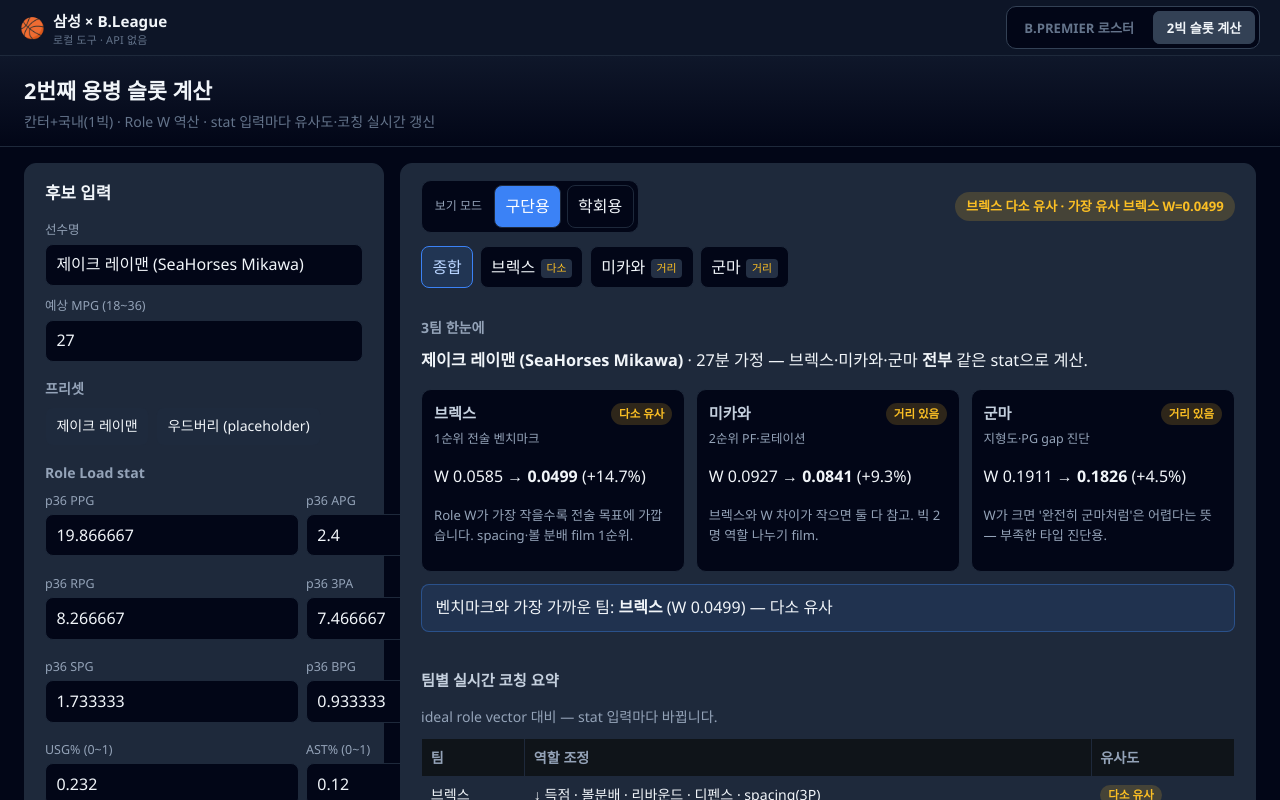
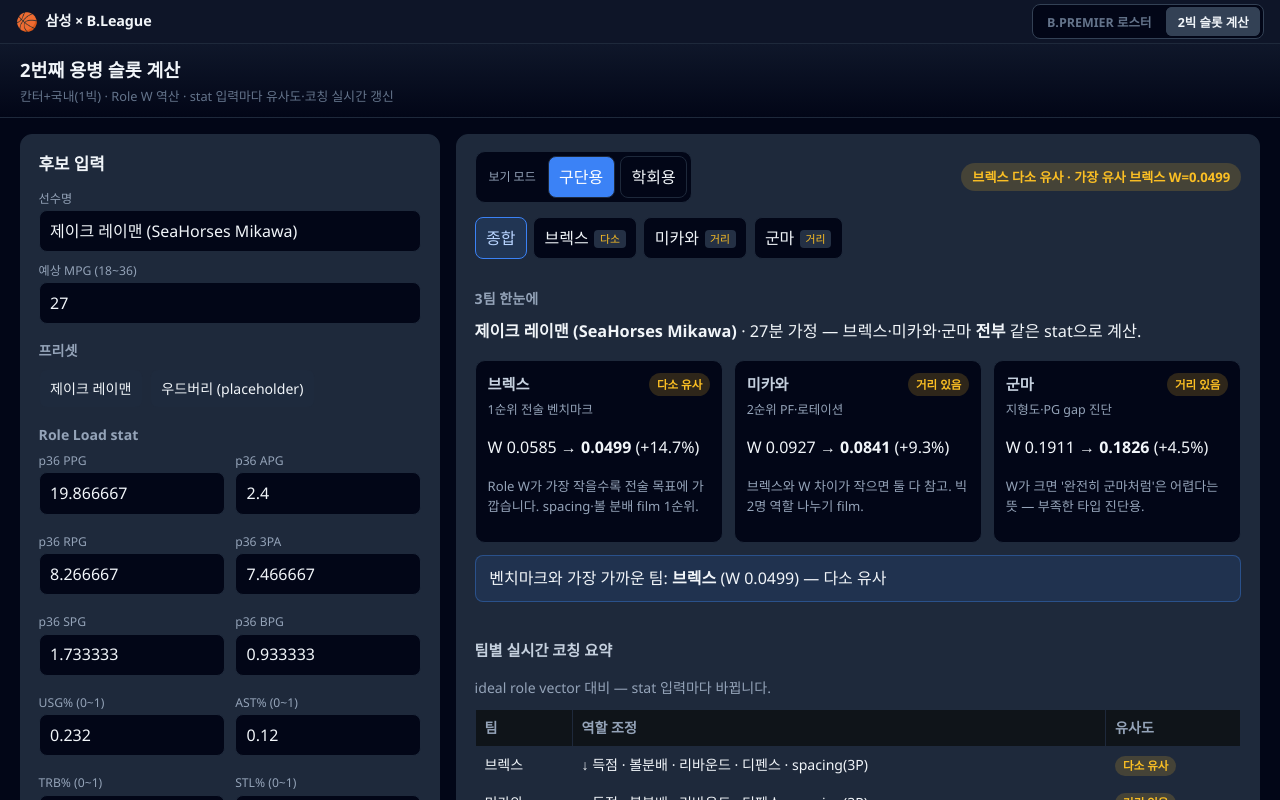
Before and after one commit to 2021147566/bleague-viewer, a React (Vite) app: page /calc in a window 1280 px wide. Shown: the top 800 px of the page. Built offline with nearby package versions, Linux system fonts and the light colour scheme.

Commit message:
Slim site nav and fix roster/calc layout sizing
Remove API subtitle, compact single-row nav, restore larger player cards, and widen calc stat grid so right column inputs no longer clip.

```diff
--- a/AppShell.jsx
+++ b/AppShell.jsx
@@ -10,11 +10,10 @@
     <div className="site-shell">
       <header className="site-nav">
         <NavLink to="/" className="site-brand">
-          <span className="icon">🏀</span>
-          <span>
-            삼성 × B.League
-            <small>로컬 도구 · API 없음</small>
+          <span className="icon" aria-hidden="true">
+            🏀
           </span>
+          <span className="site-brand-text">삼성 × B.League</span>
         </NavLink>
         <nav className="site-nav-links" aria-label="주 메뉴">
           {LINKS.map(({ to, label, end }) => (
--- a/index.css
+++ b/index.css
@@ -11,9 +11,9 @@
   z-index: 90;
   display: flex;
   align-items: center;
-  gap: 1rem;
+  gap: 0.85rem;
   flex-wrap: wrap;
-  padding: 0.85rem 1.25rem;
+  padding: 0.55rem 1rem;
   background: var(--bg-elevated);
   border-bottom: 1px solid var(--border);
 }
@@ -60,7 +60,7 @@
   background: var(--bg-elevated);
   border-bottom: 1px solid var(--border);
   position: sticky;
-  top: calc(var(--nav-h) + 58px);
+  top: calc(var(--nav-h) + 46px);
   z-index: 80;
 }
 
@@ -70,7 +70,7 @@
 }
 
 .roster-team-tabs button {
-  padding: 0.65rem 0.9rem;
+  padding: 0.5rem 0.8rem;
   border: none;
   cursor: pointer;
   display: flex;
@@ -123,3 +123,15 @@
 .calc-page {
   min-height: calc(100vh - var(--nav-h));
 }
+
+.roster-player-grid {
+  display: grid;
+  grid-template-columns: repeat(auto-fill, minmax(200px, 1fr));
+  gap: 14px;
+}
+
+@media (min-width: 1200px) {
+  .roster-player-grid {
+    grid-template-columns: repeat(auto-fill, minmax(220px, 1fr));
+  }
+}
--- a/pages/RosterPage.jsx
+++ b/pages/RosterPage.jsx
@@ -199,7 +199,7 @@
         }} title={headerLabel}>{headerLabel}</span>
         <span style={{ color: team.accent, fontSize: "12px", fontWeight: 800, flexShrink: 0 }}>#{player.number}</span>
       </div>
-      <div style={{ height: "172px", overflow: "hidden", background: "#0a0f1a" }}>
+      <div style={{ height: "200px", overflow: "hidden", background: "#0a0f1a" }}>
         {hasPhoto ? (
           <img src={player.photo_url} alt={player.name_korean} loading="lazy" onError={() => setImgErr(true)}
             style={{ width: "100%", height: "100%", objectFit: "cover", objectPosition: "top center" }} />
@@ -323,7 +323,7 @@
           </div>
 
           <div style={{ padding: "20px 22px" }}>
-            <div style={{ display: "grid", gridTemplateColumns: "repeat(auto-fill, minmax(155px, 1fr))", gap: "12px" }}>
+            <div className="roster-player-grid">
               {players.map((pl, i) => (
                 <PlayerCard key={pl.player_id} player={pl} team={sel} idx={i} sortBy={sortBy} role={playerRole(pl.player_id)} />
               ))}
--- a/research/calc/css/style.css
+++ b/research/calc/css/style.css
@@ -7,21 +7,21 @@
 }
 
 .calc-app .calc-hero {
-  padding: 1.1rem 1.5rem 0.85rem;
+  padding: 0.75rem 1.25rem 0.65rem;
   border-bottom: 1px solid var(--border);
   background: linear-gradient(180deg, var(--bg-elevated), var(--bg));
 }
 
 .calc-app .calc-hero h1 {
-  margin: 0 0 0.25rem;
-  font-size: 1.35rem;
+  margin: 0 0 0.15rem;
+  font-size: 1.15rem;
   font-weight: 800;
 }
 
 .calc-app .calc-hero p {
   margin: 0;
   color: var(--text-dim);
-  font-size: 0.88rem;
+  font-size: 0.8rem;
 }
 
 .calc-error {
@@ -31,23 +31,27 @@
 
 .calc-app .layout {
   display: grid;
-  grid-template-columns: 360px 1fr;
+  grid-template-columns: minmax(380px, 420px) minmax(0, 1fr);
   gap: 1rem;
-  padding: 1rem 1.5rem 2rem;
-  max-width: 1480px;
+  padding: 1rem 1.25rem 2rem;
+  max-width: 1600px;
   margin: 0 auto;
   align-items: start;
 }
 
 @media (max-width: 960px) {
-  .layout { grid-template-columns: 1fr; }
+  .layout {
+    grid-template-columns: 1fr;
+  }
 }
 
 .calc-app .panel {
   background: var(--panel);
   border: 1px solid var(--border);
   border-radius: 12px;
-  padding: 1rem 1.25rem;
+  padding: 1rem 1.1rem;
+  min-width: 0;
+  overflow: visible;
 }
 
 .panel h2 { margin-top: 0; font-size: 1.05rem; }
@@ -58,9 +62,16 @@
   flex-direction: column;
   gap: 0.25rem;
   margin-bottom: 0.65rem;
+  min-width: 0;
 }
 .field.wide { grid-column: 1 / -1; }
-.field span { font-size: 0.78rem; color: var(--muted); }
+.field span {
+  font-size: 0.76rem;
+  color: var(--muted);
+  line-height: 1.25;
+  word-break: keep-all;
+  overflow-wrap: anywhere;
+}
 
 .calc-app input,
 .calc-app select,
@@ -73,6 +84,12 @@
   padding: 0.48rem 0.65rem;
 }
 
+.calc-app input,
+.calc-app select {
+  width: 100%;
+  min-width: 0;
+}
+
 button { cursor: pointer; background: #243044; }
 button.primary { background: var(--accent); border-color: var(--accent); color: #fff; }
 button:hover { filter: brightness(1.08); }
@@ -82,8 +99,20 @@
 
 .stat-grid {
   display: grid;
-  grid-template-columns: 1fr 1fr;
-  gap: 0.45rem;
+  grid-template-columns: repeat(2, minmax(0, 1fr));
+  gap: 0.55rem 0.65rem;
+}
+
+@media (max-width: 960px) {
+  .stat-grid {
+    grid-template-columns: repeat(3, minmax(0, 1fr));
+  }
+}
+
+@media (max-width: 640px) {
+  .stat-grid {
+    grid-template-columns: repeat(2, minmax(0, 1fr));
+  }
 }
 
 .actions { margin-top: 0.75rem; }
@@ -173,7 +202,14 @@
 .tab-verdict.bad { color: var(--bad); }
 
 /* ── Result view ── */
-.result-view { min-height: 320px; }
+.calc-app .panel.output {
+  overflow-x: auto;
+}
+
+.result-view {
+  min-height: 320px;
+  min-width: 0;
+}
 
 .view-section {
   margin-bottom: 1.25rem;
--- a/theme.css
+++ b/theme.css
@@ -13,7 +13,7 @@
   --good: #34d399;
   --mid: #fbbf24;
   --bad: #f87171;
-  --nav-h: 56px;
+  --nav-h: 44px;
   --radius: 10px;
   --radius-lg: 14px;
   --shadow: 0 4px 24px rgba(0, 0, 0, 0.35);
@@ -50,12 +50,12 @@
   position: sticky;
   top: 0;
   z-index: 200;
-  height: var(--nav-h);
+  min-height: var(--nav-h);
   display: flex;
   align-items: center;
-  gap: 1rem;
-  padding: 0 1.25rem;
-  background: rgba(15, 23, 42, 0.92);
+  gap: 0.75rem;
+  padding: 0 1rem;
+  background: rgba(15, 23, 42, 0.94);
   backdrop-filter: blur(12px);
   border-bottom: 1px solid var(--border);
 }
@@ -63,44 +63,45 @@
 .site-brand {
   display: flex;
   align-items: center;
-  gap: 0.5rem;
+  gap: 0.45rem;
   text-decoration: none;
   color: var(--text);
   font-weight: 800;
-  font-size: 0.95rem;
+  font-size: 0.9rem;
   white-space: nowrap;
+  flex-shrink: 0;
 }
 
 .site-brand span.icon {
-  font-size: 1.25rem;
+  font-size: 1.1rem;
+  line-height: 1;
 }
 
-.site-brand small {
-  display: block;
-  font-size: 0.68rem;
-  font-weight: 500;
-  color: var(--text-dim);
-  letter-spacing: 0.02em;
+.site-brand-text {
+  line-height: 1;
+  letter-spacing: -0.01em;
 }
 
 .site-nav-links {
   display: flex;
-  gap: 0.35rem;
+  gap: 0.2rem;
   margin-left: auto;
   background: var(--bg);
   border: 1px solid var(--border-light);
-  border-radius: var(--radius);
-  padding: 0.25rem;
+  border-radius: 8px;
+  padding: 0.18rem;
+  flex-shrink: 0;
 }
 
 .site-nav-link {
   text-decoration: none;
   color: var(--text-dim);
-  font-size: 0.82rem;
+  font-size: 0.78rem;
   font-weight: 700;
-  padding: 0.45rem 0.85rem;
-  border-radius: 7px;
+  padding: 0.32rem 0.72rem;
+  border-radius: 6px;
   transition: background 0.15s, color 0.15s;
+  white-space: nowrap;
 }
 
 .site-nav-link:hover {
@@ -121,20 +122,15 @@
 
 @media (max-width: 640px) {
   .site-nav {
-    flex-wrap: wrap;
-    height: auto;
-    padding: 0.65rem 0.85rem;
+    padding: 0 0.75rem;
   }
 
-  .site-nav-links {
-    width: 100%;
-    margin-left: 0;
+  .site-brand {
+    font-size: 0.82rem;
   }
 
   .site-nav-link {
-    flex: 1;
-    text-align: center;
-    font-size: 0.78rem;
-    padding: 0.5rem 0.4rem;
+    font-size: 0.72rem;
+    padding: 0.3rem 0.55rem;
   }
 }
```
